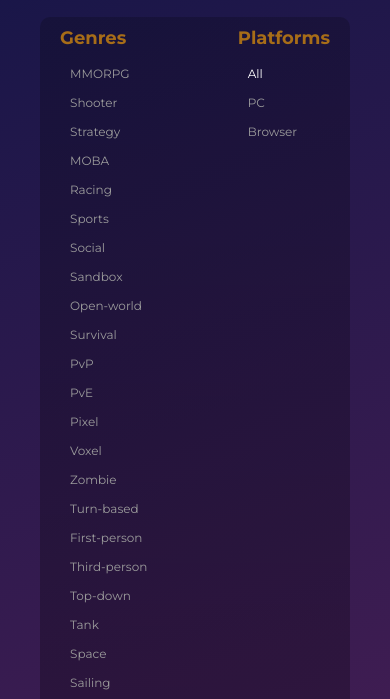
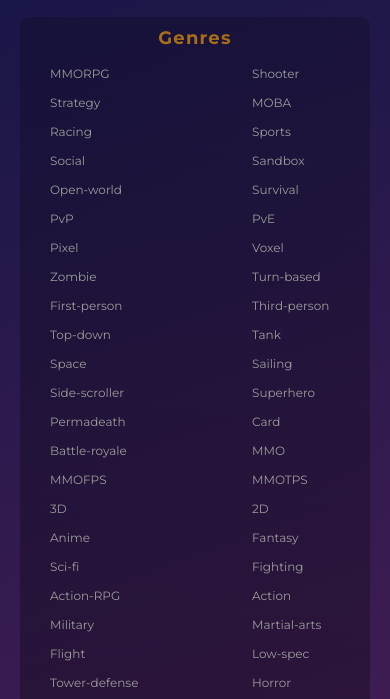
Before and after one commit to bendik-bruun-olsen/Freeplay_Haven, a plain HTML site: page index.html in a window 390 px wide. Shown: the part 145-844 px from the top of the page. Drawn offline with Linux system fonts and the light colour scheme; no server answers.

Commit message:
Modified menu options to collapse properly, and media query for restructure at 768px.

```diff
--- a/style.css
+++ b/style.css
@@ -35,7 +35,7 @@ header {
     width: 100%;
 }
 
-/* TEXT */
+/* ---------- TEXT ---------- */
 h1 {
     font-size: 4rem;
     font-family: "Orbitron", sans-serif;
@@ -94,17 +94,13 @@ a {
     color: inherit;
 }
 
-/* CONTAINERS */
+/* ---------- CONTAINERS ---------- */
 #menu {
-    display: flex;
-    flex-direction: column;
-    gap: 10px;
     background: linear-gradient(to top, rgba(0, 0, 0, 0.3), rgba(0, 0, 0, 0.2));
     padding: 10px 20px 20px 20px;
     border-radius: 10px;
     margin-bottom: 20px;
-    max-width: 1010px;
-    /* width: fit-content; */
+    max-width: 1100px;
     width: 100%;
 }
 
@@ -116,50 +112,37 @@ a {
 
 #grid-container {
     display: grid;
-    /* grid-template-columns: repeat(auto-fill, 130px); */
     grid-template-columns: 9fr 1fr;
-    /* grid-template-rows: auto-fill; */
 }
 
 #genre-title {
     grid-column: 1;
     margin-bottom: 10px;
+    letter-spacing: 0.1rem;
+    user-select: none;
 }
 
 #platform-title {
     grid-column: -2;
     margin-bottom: 10px;
+    letter-spacing: 0.1rem;
+    user-select: none;
 }
 
 #genre-content-container {
     grid-column: 1;
     grid-row: 2;
     display: grid;
-    grid-template-columns: repeat(auto-fill, 140px);
+    grid-template-columns: repeat(auto-fill, 9rem);
+    justify-content: space-between;
 }
 
 #platform-content-container {
+    grid-column: 2;
+    grid-row: 2;
     display: grid;
     height: fit-content;
-    grid-column: 2;
-    grid-row: 2;
 }
-
-/* #genre-container {
-    display: grid;
-    grid-template-columns: repeat(auto-fill, minmax(130px, 1fr));
-    max-width: 900px;
-    width: 100%;
-}
-
-#platform-container {
-    display: grid;
-    grid-template-columns: 1fr;
-    height: fit-content;
-} */
-
-
-/*  */
 
 #sort-wrapper {
     display: flex;
@@ -249,7 +232,7 @@ a {
     margin-top: 30px;
 }
 
-/* IMAGES / ICONS */
+/* ---------- IMAGES / ICONS ---------- */
 .card-thumbnail {
     max-height: 150px;
     /* max-width: 100%; */
@@ -277,7 +260,7 @@ a {
     opacity: 50%;
 }
 
-/* CHECKBOXES & LABELS & BUTTONS */
+/* ---------- CHECKBOXES & LABELS & BUTTONS ---------- */
 header input {
     display: none;
 }
@@ -367,7 +350,7 @@ header label:hover {
     background-color: rgb(53, 53, 53);
 }
 
-/* MEDIA QUERIES */
+/* ---------- MEDIA QUERIES ---------- */
 @media (max-width: 1024px) {
 }
 
@@ -376,6 +359,31 @@ header label:hover {
         font-size: 14px;
     }
 
+    #grid-container {
+        grid-template-columns: auto;
+    }
+
+    #genre-title {
+        margin: 0 auto 10px auto;
+    }
+
+    #platform-title {
+        grid-column: 1;
+        grid-row: 3;
+        margin: 0 auto 10px auto;
+    }
+
+    #platform-content-container {
+        grid-column: 1;
+        grid-row: 4;
+        grid-template-columns: repeat(3, auto);
+        width: fit-content;
+        margin: 0 auto;
+    }
+
+    #genre-content-container {
+        margin-bottom: 15px;
+    }
 
 }
 
@@ -384,6 +392,11 @@ header label:hover {
         font-size: 12px;
     }
 
+    body {
+        padding: 0 20px;
+    }
+
+
 
     .card-container {
         flex-direction: column;
```
